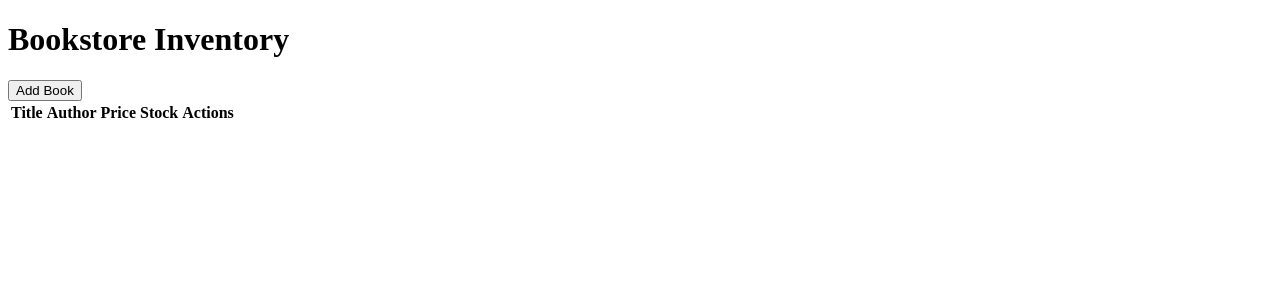
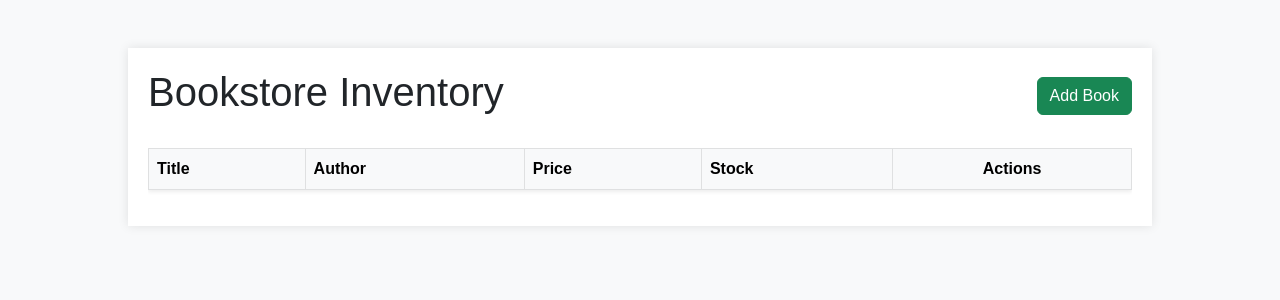
Before and after one commit to MitchBresette/BookStoreApp, a Flask app: page /books/view in a window 1280 px wide. Shown: the top 300 px of the page. Run offline with Flask 3, Linux system fonts and the light colour scheme; data that the repository does not hold is empty; some libraries are stand-ins or nearby versions.

Commit message:
Added styling, and docker files

```diff
--- a/app.py
+++ b/app.py
@@ -36,7 +36,7 @@ try:
     mongo.cx.admin.command("ping")
     print("---- Connected to MongoDB ----")
 except ServerSelectionTimeoutError:
-    print("failed to connect to MongoDB")
+        print("failed to connect to MongoDB")
 
 # ----------
 # database collection
@@ -146,4 +146,4 @@ def delete_book(book_id):
 
 
 if __name__ == "__main__":
-    app.run(debug=True)
+    app.run(debug=True, host='0.0.0.0', port=8080)
--- /dev/null
+++ b/static/style.css
@@ -0,0 +1,43 @@
+/* General Styling */
+body {
+    font-family: Arial, sans-serif;
+    background-color: #f4f4f4;
+    margin: 0;
+    padding: 0;
+}
+
+/* Navigation Bar */
+.navbar {
+    background-color: #333;
+    padding: 10px;
+    text-align: center;
+}
+
+.navbar a {
+    color: white;
+    text-decoration: none;
+    padding: 10px 20px;
+    display: inline-block;
+}
+
+/* Container */
+.container {
+    width: 80%;
+    margin: auto;
+    background: white;
+    padding: 20px;
+    box-shadow: 0px 0px 10px rgba(0, 0, 0, 0.1);
+}
+
+/* Buttons */
+button {
+    background-color: #007bff;
+    color: white;
+    border: none;
+    padding: 10px 15px;
+    cursor: pointer;
+}
+
+button:hover {
+    background-color: #0056b3;
+}
--- a/templates/books.html
+++ b/templates/books.html
@@ -6,28 +6,30 @@
     <meta name="viewport" content="width=device-width, initial-scale=1.0">
     <title>Bookstore Inventory</title>
 
-    <style>
+    <!-- Bootstrap CSS -->
+    <link href="https://cdn.jsdelivr.net/npm/bootstrap@5.3.0/dist/css/bootstrap.min.css" rel="stylesheet">
 
-    </style>
-
+    <!-- Your Custom CSS -->
+    <link rel="stylesheet" href="{{ url_for('static', filename='style.css') }}">
 </head>
 
-<body>
+<body class="bg-light">
 
+    <div class="container mt-5">
+        <div class="d-flex justify-content-between align-items-center mb-4">
             <h1>Bookstore Inventory</h1>
+            <a href="/books/add" class="btn btn-success">Add Book</a>
+        </div>
 
-    <a href="/books/add">
-    <button>Add Book</button>
-    </a>
-
-    <table>
-        <thead>
+        <div class="table-responsive">
+            <table class="table table-bordered table-hover align-middle shadow-sm bg-white">
+                <thead class="table-light">
                     <tr>
                         <th>Title</th>
                         <th>Author</th>
                         <th>Price</th>
                         <th>Stock</th>
-                <th>Actions</th>
+                        <th colspan="2" class="text-center">Actions</th>
                     </tr>
                 </thead>
 
@@ -38,21 +40,20 @@
                         <td>{{book.author}}</td>
                         <td>${{book.price}}</td>
                         <td>{{book.stock}}</td>
-                <td>
-                    <a href="/books/update/{{book._id}}">
-                        <button>Update</button>
-                    </a>
+                        <td class="text-center">
+                            <a href="/books/update/{{book._id}}" class="btn btn-warning btn-sm">Update</a>
                         </td>
-                <td>
+                        <td class="text-center">
                             <form action="/books/delete/{{book._id}}" method="POST" onsubmit="return confirm('Delete this book?');">
-                        <button type="submit">Delete</button>
+                                <button type="submit" class="btn btn-danger btn-sm">Delete</button>
                             </form>
                         </td>
                     </tr>
                     {% endfor %}
                 </tbody>
-
             </table>
+        </div>
+    </div>
 
 </body>
 
```
Also changed, not shown: main.py (deleted, +0 -16 lines), templates/add_book.html (+31 -13 lines), templates/index.html (+11 -9 lines), templates/update_book.html (+34 -14 lines), 1 other file. Lines whose indentation alone changed are shown as unchanged.
